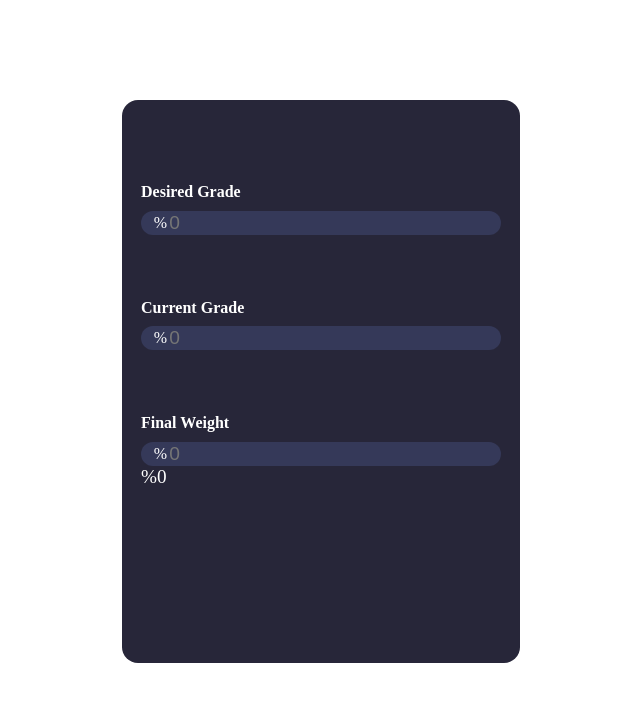
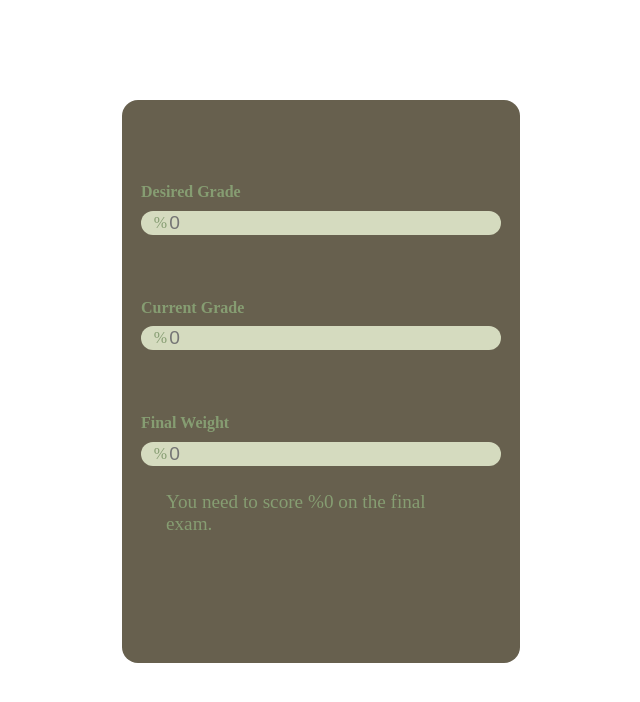
Before and after one commit to emilinac/grade-calculator, a plain HTML site: page src/index.html in a window 1280 px wide. Shown: the whole page, without its empty margins (319-959 px from the left). Drawn offline with Linux system fonts and the light colour scheme.

Commit message:
final calculator

```diff
--- a/src/grades.js
+++ b/src/grades.js
@@ -10,10 +10,7 @@ let calculateGrade = () => {
     let desired = Number(desiredInput.value);
     let final = Number(weightInput.value) ; // Calculate the final exam weight as 100 - weightInput.value
     let current = Number(currentInput.value);     // Get the value of the current grade input
-    let total = (desired - (100 - final)) * current;      // Calculate the total points needed
-    let needed = total / final;                   // Calculate the needed final exam score
+    let total = (desired - ((1 -(final / 100)) * current));      // Calculate the total points needed
+    let needed = ((total / final) * 100);                   // Calculate the needed final exam score
     neededDiv.innerText = `You need to score ${needed.toFixed(2)}% on the final exam.`;
 };
-
-// const calculateButton = document.getElementById("calculateButton");
-// calculateButton.addEventListener("click", calculateGrade);
--- a/src/index.html
+++ b/src/index.html
@@ -47,16 +47,7 @@
         </div>
     </div>
 
-<!--    <div class="container" id="calculateButton">-->
-<!--        <button class="total" onclick="calculateGrade()">-->
-<!--            <span class="buttonText">Calculate</span>-->
-<!--        </button>-->
-<!--    </div>-->
-
-<!--    <div class="totalContainer">-->
-<!--        <div class="title">This is the score needed to get the desired grade:</div>-->
-        <div class="total" id="neededGrade"> %0 </div>
-<!--    </div>-->
+    <div class="total" id="neededGrade"> You need to score %0 on the final exam. </div>
 
 
 </div>
--- a/src/style.css
+++ b/src/style.css
@@ -1,8 +1,8 @@
 .wrapper {
     height: 525px;
     width: 360px;
-    color: white;
-    background: #272639;
+    color: #869D72;
+    background: #67604E;
     border-radius: 1rem;
     padding: 1.2rem;
     margin: 100px auto;
@@ -24,7 +24,7 @@
 }
 
 .inputContainer {
-    background: #353959;
+    background: #D5DBBF;
     border-radius: 1.4rem;
     padding: 0 0.8rem;
     display: flex;
@@ -51,7 +51,10 @@
 }
 
 .total {
-    font-size: 2rem;
+    font-size: 4rem;
+    align-items: center;
+    margin: auto;
+    padding: 25px;
 }
 
 #neededGrade{
@@ -60,11 +63,3 @@
     border: none;
     outline: none;
 }
-
-.buttonText {
-    color: #353959 !important;
-}
-
-/*.calculate {*/
-/*    font-size: ;*/
-/*}*/
```
